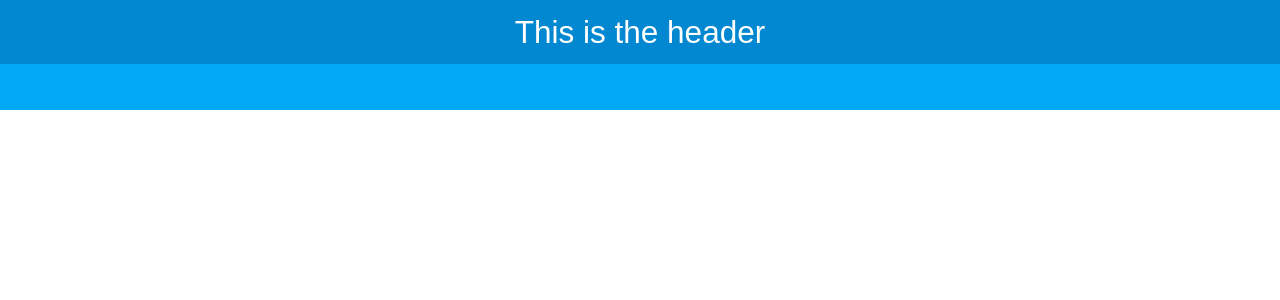
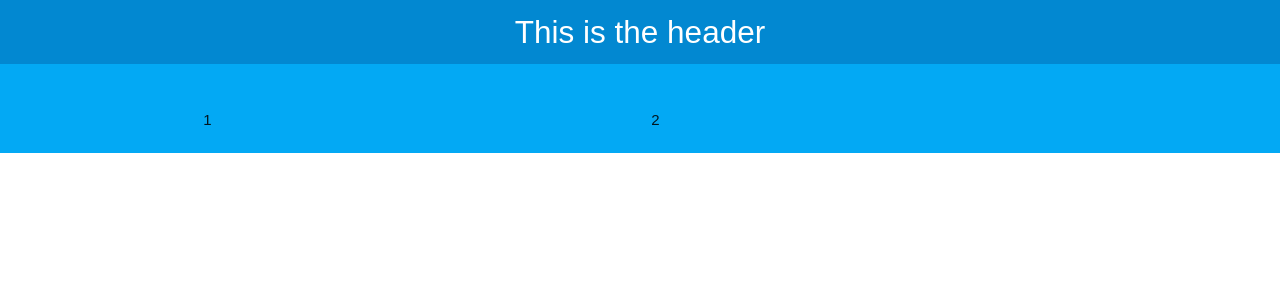
Before and after one commit to RosaIsela31/weatherapp-hooks-practices, a React (Create React App) app: page / in a window 1280 px wide. Shown: the top 300 px of the page. Built offline with nearby package versions, Linux system fonts and the light colour scheme.

Commit message:
adding style

```diff
--- a/src/component/AppContainer.js
+++ b/src/component/AppContainer.js
@@ -9,7 +9,16 @@ const AppContainer = () => {
         title='This is the header'
       />
       <div className='contenedor-form'>
-
+        <div className='container'>
+          <div className='row'>
+            <div className='col m6 s12'>
+              1
+            </div>
+            <div className='col m6 s12'>
+              2
+            </div>
+          </div>
+        </div>
       </div>
     </Fragment>
     );
```
